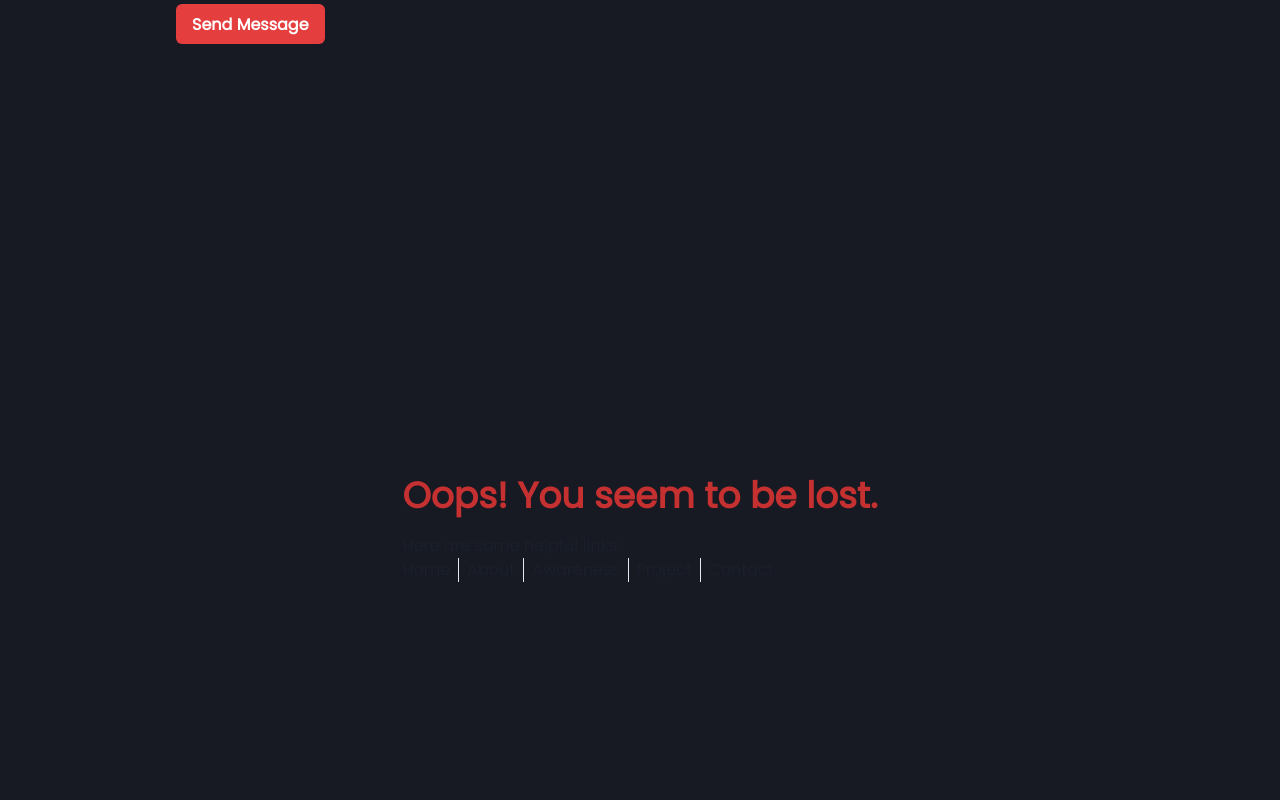
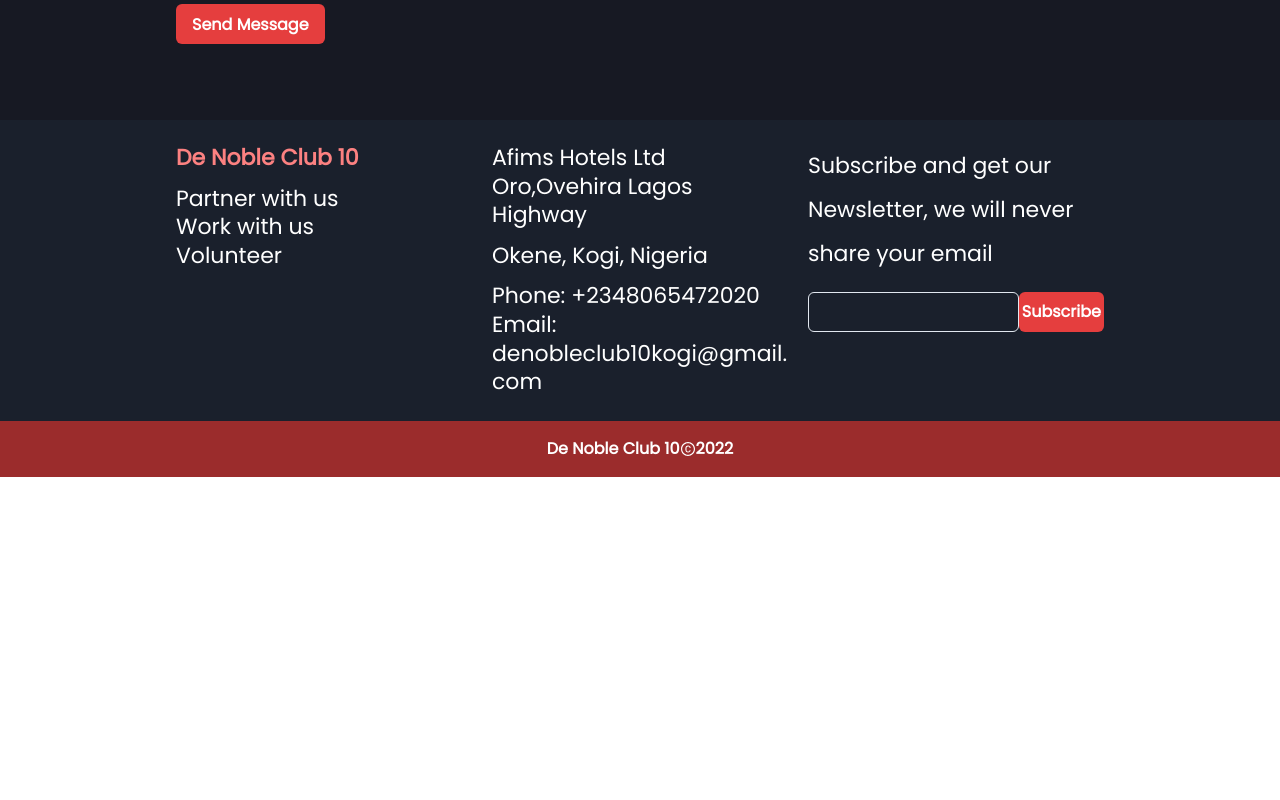
Before and after one commit to fvlly/De-Noble-Club-10, a React (Vite) app: page /contact in a window 1280 px wide. Shown: the part 640-1440 px from the top of the page. After the commit the page ends 1117 px from the top, so only its background shows below. Built offline with nearby package versions, Linux system fonts and the light colour scheme.

Commit message:
fixed page not found with react-router-dom Switch

```diff
--- a/src/App.jsx
+++ b/src/App.jsx
@@ -1,12 +1,12 @@
 import { lazy, Suspense } from "react";
-import { BrowserRouter as Router, Route } from "react-router-dom";
+import { BrowserRouter as Router, Route, Switch } from "react-router-dom";
 import { ErrorBoundary } from "react-error-boundary";
 
 import Header from "./components/Header";
 import Home from "./components/pages/Home";
 import Footer from "./components/Footer";
 import ErrorFallback from "./components/ErrorBoundary";
-import NotFound from "./components/pages/NotFound";
+import PageNotFound from "./components/pages/PageNotFound";
 import { Box } from "@chakra-ui/react";
 
 const lazyAbout = lazy(() => import("./components/pages/About"));
@@ -18,7 +18,8 @@
 const App = () => {
   return (
     <Router>
-      <ErrorBoundary
+
+     <ErrorBoundary
         FallbackComponent={ErrorFallback}
         onReset={() => {
           window.location.reload();
@@ -33,16 +34,19 @@
             </Box>
           }
         >
+          <Switch>
           <Route exact path="/" component={Home} />
           <Route path="/about" component={lazyAbout} />
           <Route path="/projects" component={lazyProjects} />
           <Route path="/awareness" component={lazyAwareness} />
           <Route path="/membership" component={lazyMembership} />
           <Route path="/contact" component={lazyContact} />
-          <Route path="*" component={NotFound} />
+          <Route  component={PageNotFound} />
+          </Switch>
         </Suspense>
         <Footer />
       </ErrorBoundary>
+
     </Router>
   );
 };
--- a/src/components/pages/NotFound.jsx
+++ b/src/components/pages/PageNotFound.jsx
@@ -1,13 +1,13 @@
 import { Box, Flex, Heading, Stack, StackDivider, Text } from "@chakra-ui/react";
 import { Link } from "react-router-dom";
 
-const NotFound = () => {
+const PageNotFound = () => {
   return (
     <Flex as="section" bgColor="gray.900" minH='100vh' justify='center' align='center'>
-      <Box>
+      <Box color='gray.100'>
         <Heading color='red.600' py='4'>Oops! You seem to be lost.</Heading>
         <Text>Here are some helpful links:</Text>
-        <Stack direction={['column','column','row']} spacing='2' divider={<StackDivider borderColor='gray.200' />} >
+        <Stack direction={['column','column','row']} spacing='2' divider={<StackDivider borderColor='gray.200' />} color='gray.100' >
         <Link to="/">Home</Link >
         <Link to="/about">About</Link>
         <Link to="/awareness">Awareness</Link>
@@ -19,4 +19,4 @@
   );
 };
 
-export default NotFound;
+export default PageNotFound;
```
